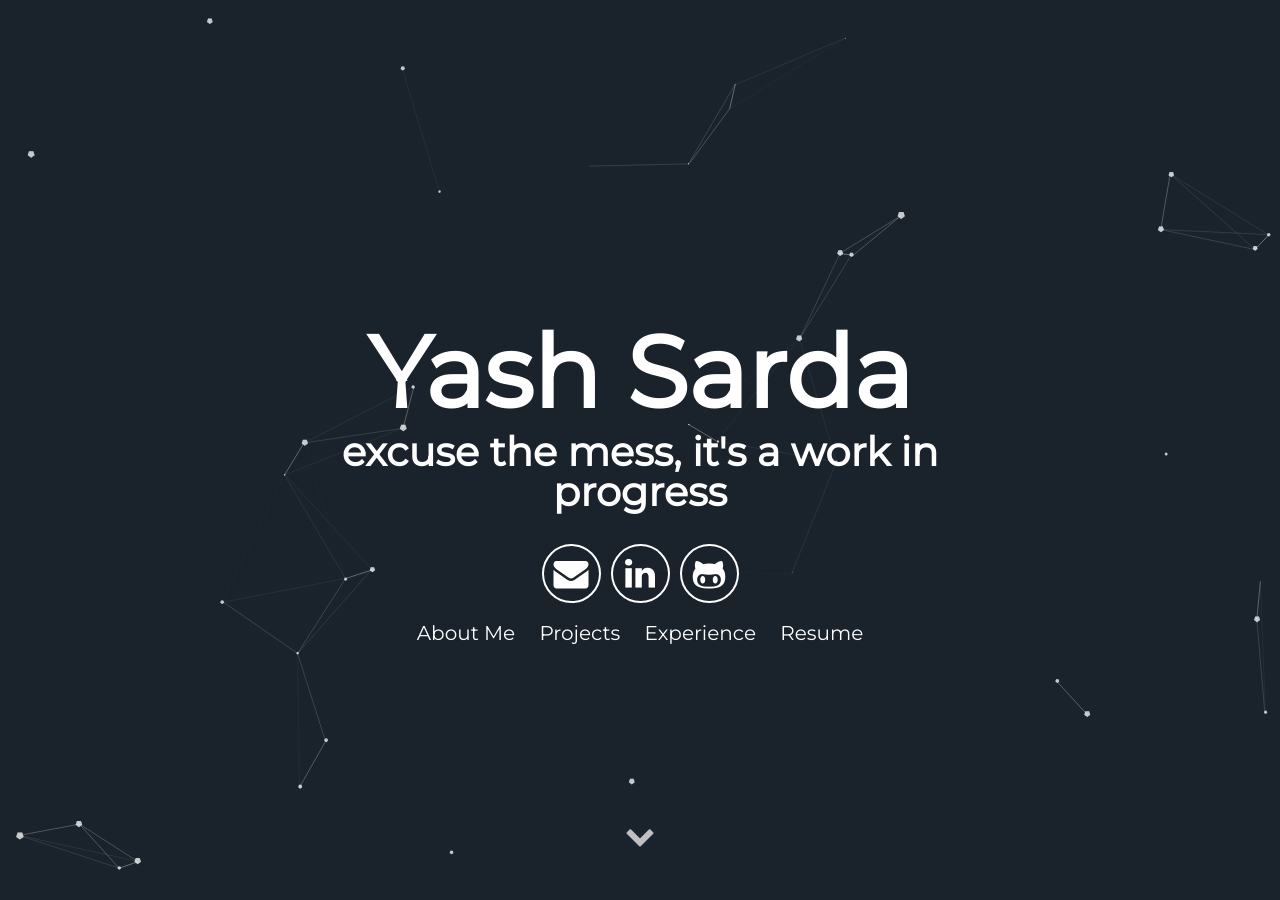
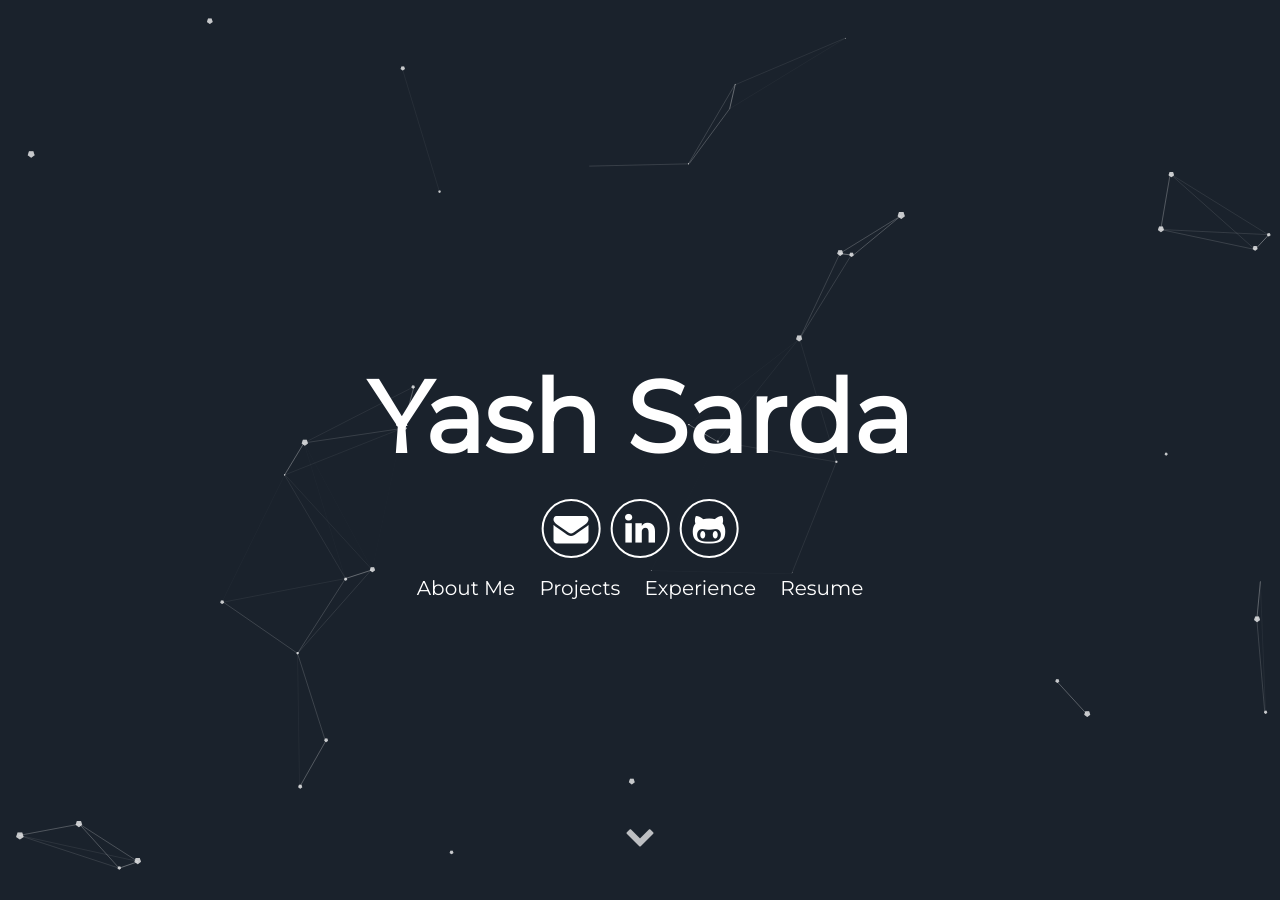
Before and after one commit to ysarda/ysarda.github.io, a Jekyll site: the page built from index.html, in a window 1280 px wide and 900 px high. Built offline with Jekyll 4.4.1, drawn with Linux system fonts in a browser that asks for light colours; some of the changed text lies outside the part shown.

Commit message:
removing incomplete projects

```diff
--- a/_config.yml
+++ b/_config.yml
@@ -6,9 +6,9 @@
 
 # User settings
 username: Yash Sarda
-user_description_theory:  Multi-Disciplinary Optimization. Physics-Based Machine Learning. Computational Fluid Dynamics. Simulation and Modeling. Sleep.
-user_description_applied:  Applied Artificial Intelligence. Hypersonic Vehicles. Space Exploration. Martial Arts. Video Games. Eating.
-user_title: excuse the mess, it's a work in progress
+user_description_theory: Physics-Based Machine Learning. Computational Fluid Dynamics. Quantum Information Science. Sleep.
+user_description_applied: Applied Artificial Intelligence. Hypersonic Vehicles. Space Exploration. Eating.
+user_title:
 email: ysarda9@gmail.com
 twitter_username: xysarda
 github_username:  ysarda
--- a/_includes/projects.html
+++ b/_includes/projects.html
@@ -57,7 +57,7 @@
     <p style="color: white;"> Battlefield evaluation, prediction, and composition optimization for Starcraft 2 and the Next Generation Threat System. </p>
   </div>
 </a>
-<div class="user-details">
+<!-- <div class="user-details">
   <h1 style="color: white;"> Personal Projects </h1>
 </div>
 <a href="https://github.com/ysarda/minezero" class="user-projects">
@@ -98,4 +98,4 @@
     </ul>
     <p style="color: white;"> Space object entry tracking for meteors and space debris. </p>
   </div>
-</a>
+</a> -->
```
Also changed, not shown: LICENSE.txt.
